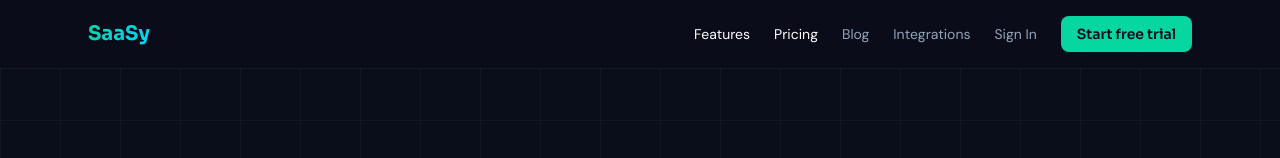
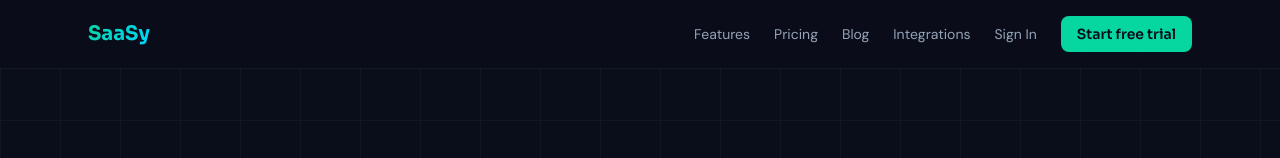
Before and after one commit to rclanan/saasy-landing, a Next.js app: page / in a window 1280 px wide. Shown: the top 158 px of the page. Built offline with nearby package versions, Linux system fonts and the light colour scheme.

Commit message:
fix: don't highlight anchor links (Features, Pricing) as active on homepage

```diff
--- a/app/components/SiteNav.tsx
+++ b/app/components/SiteNav.tsx
@@ -37,8 +37,10 @@ export function SiteNav(): React.ReactElement {
 
   /** Check if a nav link is active. */
   const isActive = (href: string): boolean => {
+    // Anchor links (/#features, /#pricing) are section jumps, not pages —
+    // never highlight them as "active"
     if (href.startsWith("/#")) {
-      return pathname === "/";
+      return false;
     }
     return pathname === href || pathname.startsWith(href + "/");
   };
```
